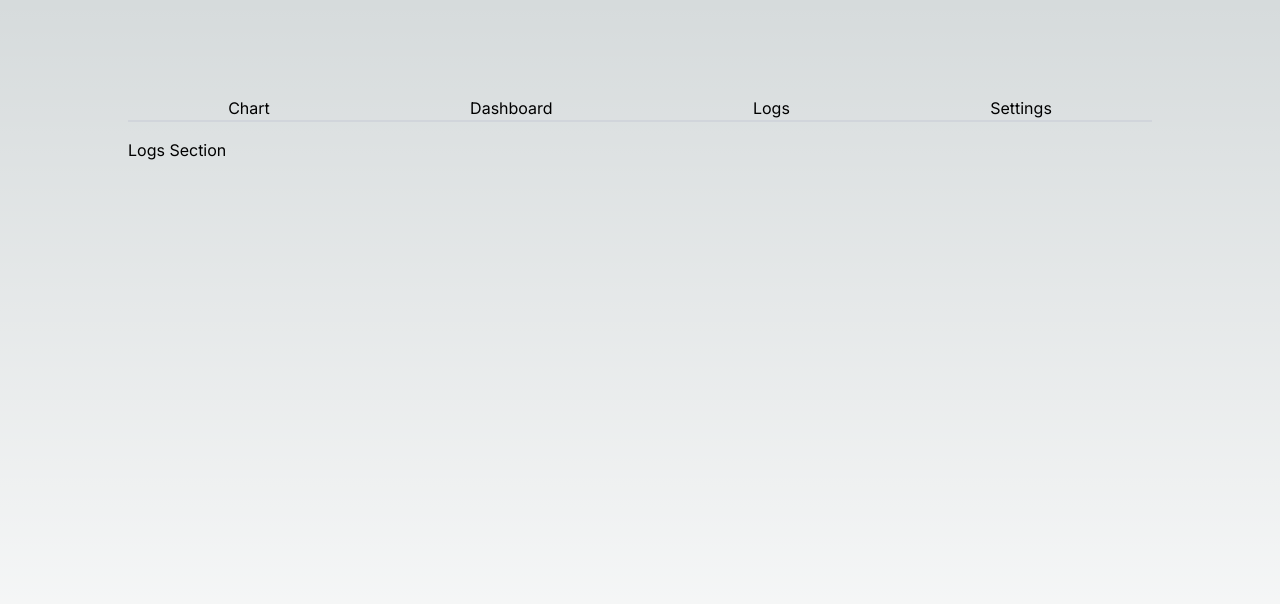
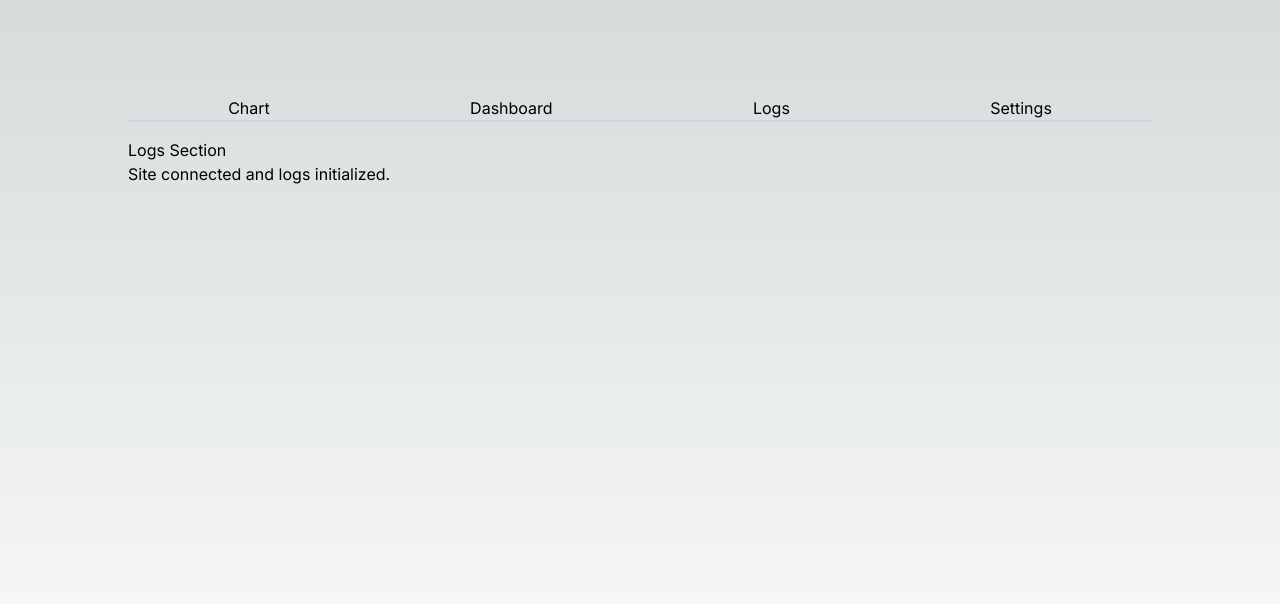
Before and after one commit to beepzilla/arb, a Next.js app: page / in a window 1280 px wide. Both pictures are taken after a click on the button "Logs". Shown: the top 604 px of the page. Built offline with nearby package versions, Linux system fonts and the light colour scheme.

Commit message:
Add logging functionality to the page component.

```diff
--- a/app/page.tsx
+++ b/app/page.tsx
@@ -1,10 +1,20 @@
 "use client";
 
-import { useState } from "react";
+import { useState, useEffect } from "react";
 import PriceChart from "../components/PriceChart";
 
 export default function Home() {
   const [activeTab, setActiveTab] = useState("chart");
+
+  const [logs, setLogs] = useState<string[]>([]);
+
+  useEffect(() => {
+    setLogs((prevLogs) => [...prevLogs, "Site connected and logs initialized."]);
+  }, []);
+
+  const addLog = (message: string) => {
+    setLogs((prevLogs) => [...prevLogs, message]);
+  };
 
   const renderContent = () => {
     switch (activeTab) {
@@ -12,13 +22,22 @@ export default function Home() {
         return (
           <div>
             <h2>Chart Section</h2>
-            <PriceChart poolAddress="0x8ad599c3a0ff1de082011efddc58f1908eb6e6d8" />
+            <PriceChart poolAddress="0x8ad599c3a0ff1de082011efddc58f1908eb6e6d8" addLog={addLog} />
           </div>
         );
       case "dashboard":
         return <div>Dashboard Section</div>;
       case "logs":
-        return <div>Logs Section</div>;
+        return (
+          <div>
+            <h2>Logs Section</h2>
+            <div style={{ whiteSpace: "pre-wrap" }}>
+              {logs.map((log, index) => (
+                <div key={index}>{log}</div>
+              ))}
+            </div>
+          </div>
+        );
       case "settings":
         return <div>Settings Section</div>;
       default:
```
